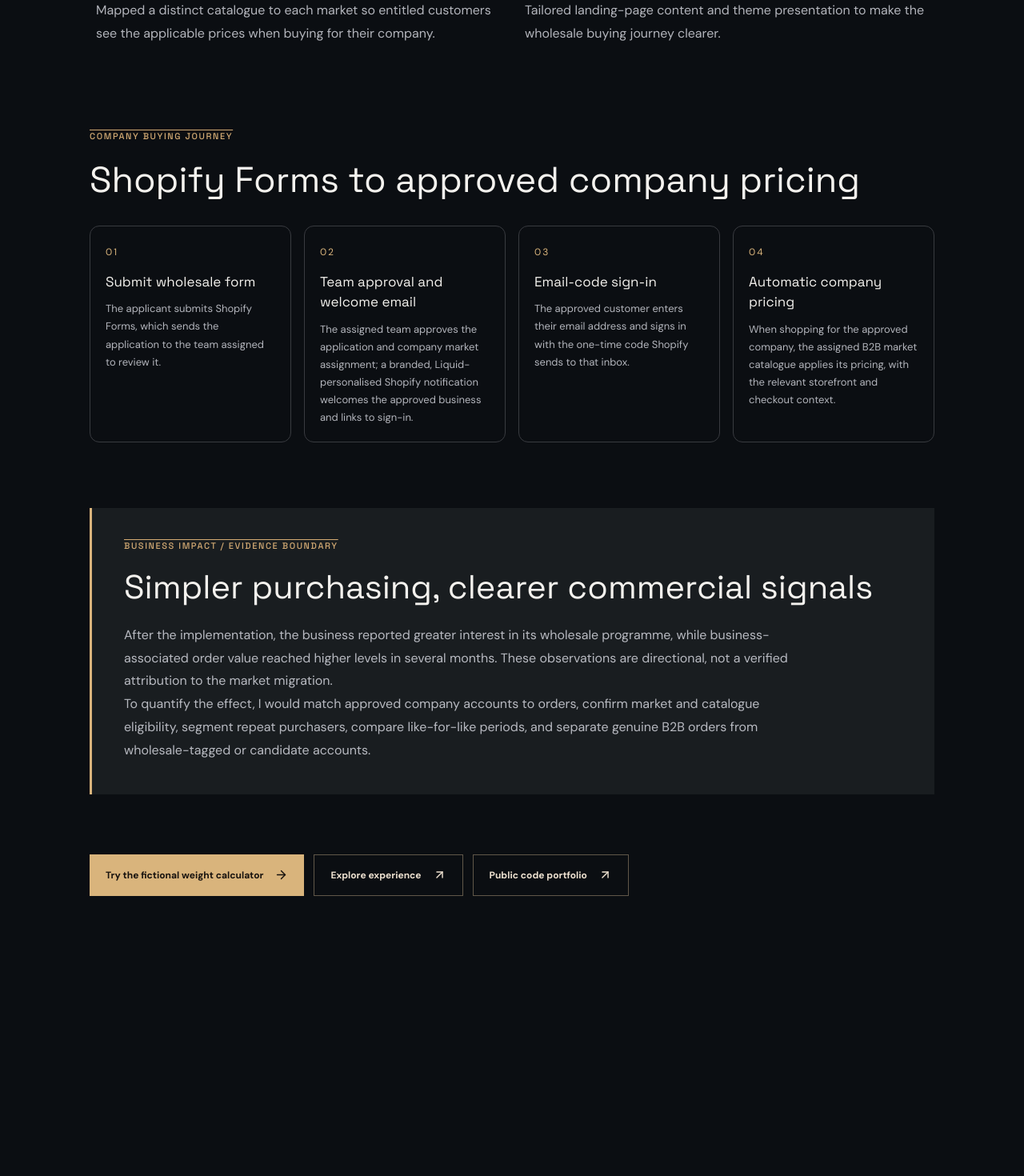
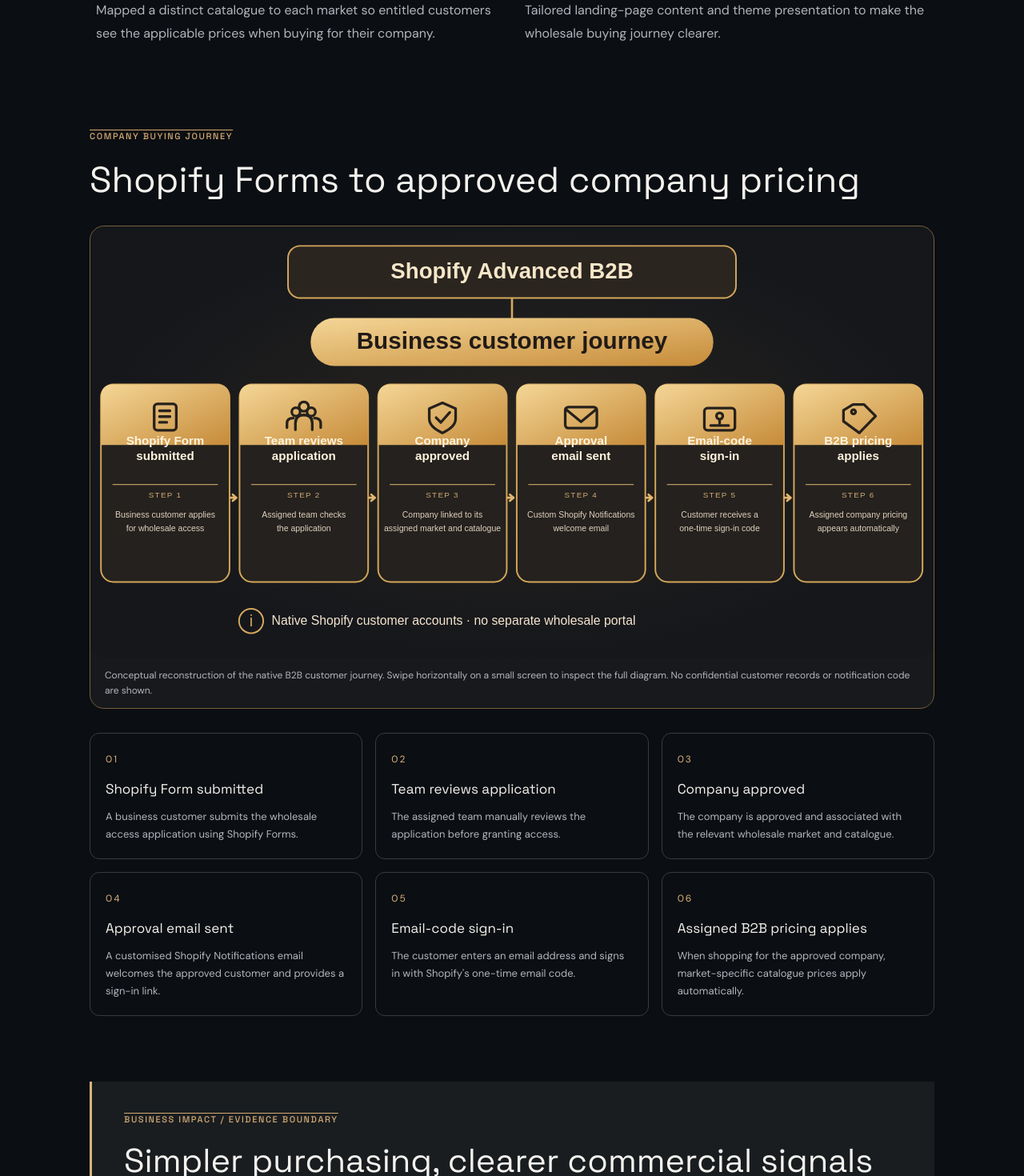
Before and after one commit to bonvallite/developer-portfolio, a Next.js app: page /b2b-modernisation in a window 1280 px wide. Shown: the part 3672-5142 px from the top of the page at 80% size. Before the commit the page ends 4888 px from the top, so only its background shows below. Built offline with nearby package versions, Linux system fonts and the light colour scheme.

Commit message:
feat: embed six-stage B2B journey diagram and update documentation

```diff
--- a/app/b2b-modernisation/page.tsx
+++ b/app/b2b-modernisation/page.tsx
@@ -1,4 +1,5 @@
 import Link from 'next/link';
+import Image from 'next/image';
 import type { Metadata } from 'next';
 import { ArrowLeft, ArrowRight, ArrowUpRight, Building2, Layers3, SlidersHorizontal, Store, UsersRound } from 'lucide-react';
 
@@ -29,11 +30,15 @@ const capabilities = [
   { icon: Layers3, title: 'Catalogue-led pricing', description: 'Mapped a distinct catalogue to each market so entitled customers see the applicable prices when buying for their company.' },
   { icon: SlidersHorizontal, title: 'Contextual storefront UX', description: 'Tailored landing-page content and theme presentation to make the wholesale buying journey clearer.' },
 ];
+// The diagram is a newly authored public-safe SVG. This ordered list provides
+// an accessible text counterpart and stacks clearly on small screens.
 const pathway = [
-  { number: '01', title: 'Submit wholesale form', body: 'The applicant submits Shopify Forms, which sends the application to the team assigned to review it.' },
-  { number: '02', title: 'Team approval and welcome email', body: 'The assigned team approves the application and company market assignment; a branded, Liquid-personalised Shopify notification welcomes the approved business and links to sign-in.' },
-  { number: '03', title: 'Email-code sign-in', body: 'The approved customer enters their email address and signs in with the one-time code Shopify sends to that inbox.' },
-  { number: '04', title: 'Automatic company pricing', body: 'When shopping for the approved company, the assigned B2B market catalogue applies its pricing, with the relevant storefront and checkout context.' },
+  { number: '01', title: 'Shopify Form submitted', body: 'A business customer submits the wholesale access application using Shopify Forms.' },
+  { number: '02', title: 'Team reviews application', body: 'The assigned team manually reviews the application before granting access.' },
+  { number: '03', title: 'Company approved', body: 'The company is approved and associated with the relevant wholesale market and catalogue.' },
+  { number: '04', title: 'Approval email sent', body: 'A customised Shopify Notifications email welcomes the approved customer and provides a sign-in link.' },
+  { number: '05', title: 'Email-code sign-in', body: 'The customer enters an email address and signs in with Shopify\'s one-time email code.' },
+  { number: '06', title: 'Assigned B2B pricing applies', body: 'When shopping for the approved company, market-specific catalogue prices apply automatically.' },
 ];
 
 export default function B2BModernisation() {
@@ -144,7 +149,15 @@ export default function B2BModernisation() {
       <section style={{marginTop:82}}>
         <p className="overline">COMPANY BUYING JOURNEY</p>
         <h2 style={{fontSize:'clamp(1.8rem,4vw,2.8rem)',margin:'14px 0 24px'}}>Shopify Forms to approved company pricing</h2>
-        <ol className="b2bm-path" style={{display:'grid',gridTemplateColumns:'repeat(4,minmax(0,1fr))',gap:16,listStyle:'none',padding:0}}>
+        {/* Wide visual diagram mirrors the separately readable ordered steps.
+            Horizontal scrolling on narrow screens preserves text legibility. */}
+        <figure style={{margin:'0 0 30px',border:'1px solid #775f3d',borderRadius:18,overflow:'hidden',background:'#17191c'}}>
+          <div role="region" aria-label="Scrollable business customer journey diagram" tabIndex={0} style={{overflowX:'auto'}}>
+            <Image src="/diagrams/b2b-business-customer-journey.svg" alt="Six-stage Shopify B2B journey: form submission, team review, company approval, welcome notification, email-code sign-in, and automatic company catalogue pricing." width={1600} height={820} unoptimized style={{display:'block',width:'100%',minWidth:950,height:'auto'}}/>
+          </div>
+          <figcaption style={{padding:'12px 18px',fontSize:12,color:'#b3b5bd',lineHeight:1.6}}>Conceptual reconstruction of the native B2B customer journey. Swipe horizontally on a small screen to inspect the full diagram. No confidential customer records or notification code are shown.</figcaption>
+        </figure>
+        <ol className="b2bm-path" style={{display:'grid',gridTemplateColumns:'repeat(3,minmax(0,1fr))',gap:16,listStyle:'none',padding:0}}>
           {pathway.map(s=><li key={s.number} style={{border:'1px solid #393b40',borderRadius:12,padding:19,minWidth:0}}>
             <span style={{fontSize:12,color:'#d9b47c',letterSpacing:2}}>{s.number}</span>
             <h3 style={{fontSize:17,margin:'14px 0 10px'}}>{s.title}</h3>
```
